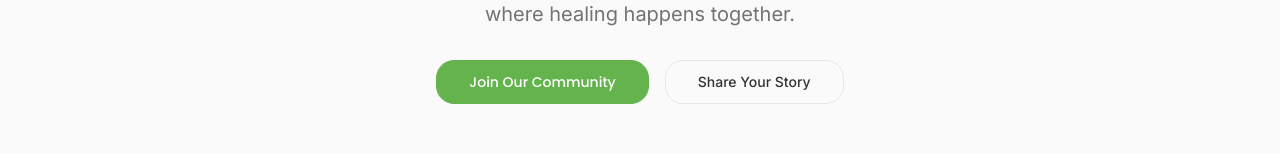
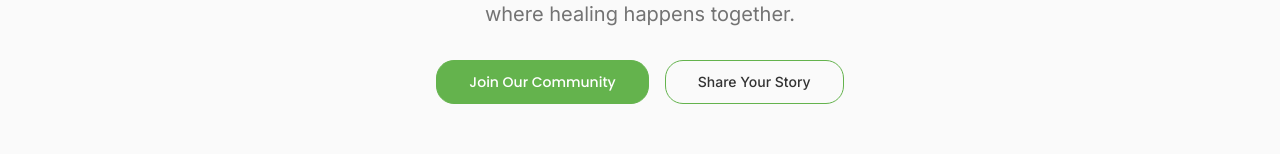
Before and after one commit to oluwaluhmie/inside-lyf, a React (Vite) app: page /about in a window 1280 px wide. Shown: the part 305-459 px from the top of the page. Built offline with nearby package versions, Linux system fonts and the light colour scheme; no server answers; a web font is replaced by a local one.

Commit message:
Fix button border color

```diff
--- a/src/pages/About.tsx
+++ b/src/pages/About.tsx
@@ -68,7 +68,7 @@ export default function About() {
             >
               Join Our Community
             </Button>
-            <Button size="lg" variant="outline" className="w-full sm:w-auto" asChild>
+            <Button size="lg" variant="outline" className="border-primary w-full sm:w-auto" asChild>
               <Link to="/write">Share Your Story</Link>
             </Button>
           </div>
```
